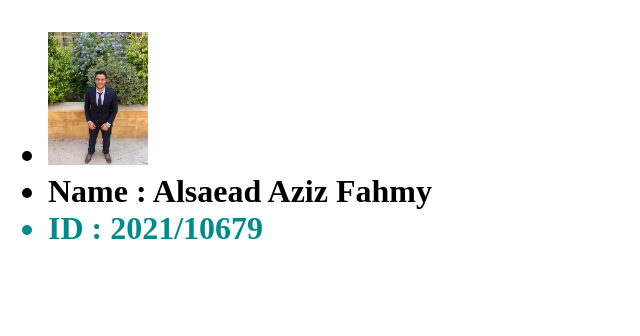
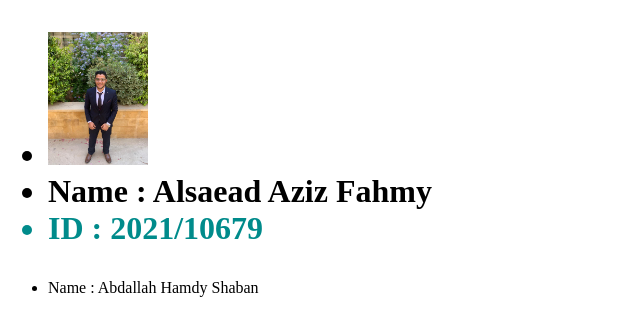
Before and after one commit to ALsaeed323/Assignment-1, a plain HTML site: page index.html in a window 1280 px wide. Shown: the whole page, without its empty margins (0-640 px from the left). Drawn offline with Linux system fonts and the light colour scheme.

Commit message:
I have written my name

```diff
--- a/index.html
+++ b/index.html
@@ -13,10 +13,15 @@
             <ul>
                 <li><img src="Image/alsaead.jpeg" alt="" width="100" ></li>
                 <div class="ad"> <li> Name : Alsaead Aziz Fahmy</li></div>
-               <div class="info"><li>ID : 2021/10679</li></div>
+               <div id="aa" class="info"><li>ID : 2021/10679</li></div>
 
             </ul>
         </h1>
+        <div>
+        <ul>
+            <li> Name : Abdallah Hamdy Shaban</li>
+        </ul>
+        </div>
     </div>
 </body>
 </html>
```
Also changed, not shown: index.css (line endings or trailing spaces).
